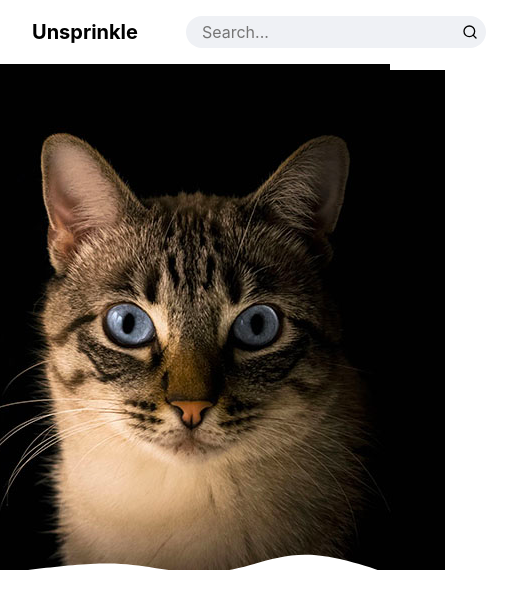
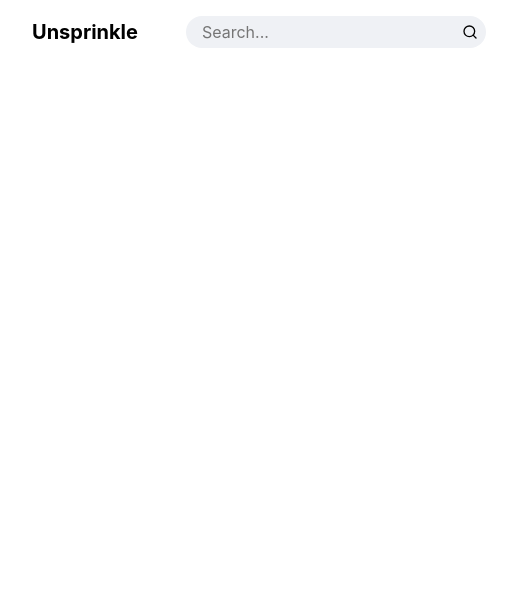
Before and after one commit to catharygr/galeria-image, a Next.js app: page / in a window 390 px wide. Shown: the top 608 px of the page, 518 px wide, since content can reach past the window. Built offline with nearby package versions, Linux system fonts and the light colour scheme.

Commit message:
Trabajando en la media query del componente Header.jsx

```diff
--- a/src/app/page.js
+++ b/src/app/page.js
@@ -1,6 +1,6 @@
 import styles from "./page.module.css";
 import Header from "@/componentes/Header";
-import Hero from "@/componentes/Hero";
+// import Hero from "@/componentes/Hero";
 
 export default function Home() {
   return (
@@ -8,9 +8,7 @@ export default function Home() {
       <div className={styles.headerWrapper}>
         <Header />
       </div>
-      <main className={styles.main}>
-        <Hero />
-      </main>
+      <main className={styles.main}>{/* <Hero /> */}</main>
     </>
   );
 }
--- a/src/componentes/Header/Header.module.css
+++ b/src/componentes/Header/Header.module.css
@@ -1,4 +1,7 @@
 .wrapper {
+  display: flex;
+  align-items: center;
+  justify-content: space-between;
   background-color: var(--color-background);
 }
 
@@ -31,3 +34,13 @@
   text-decoration: none;
   font-weight: 475;
 }
+
+@media (max-width: 23rem) {
+  .innerWrapper {
+    max-width: calc(500 / 16 * 1rem);
+  }
+
+  .navList {
+    display: none;
+  }
+}
--- a/src/componentes/Hero/Hero.module.css
+++ b/src/componentes/Hero/Hero.module.css
@@ -1,7 +1,7 @@
 .wrapper {
   position: relative;
-  height: 60vh;
-  min-height: 400px;
+  /* height: 60vh; */
+  /* min-height: 400px; */
   display: flex;
   justify-content: center;
   align-items: flex-end;
```
